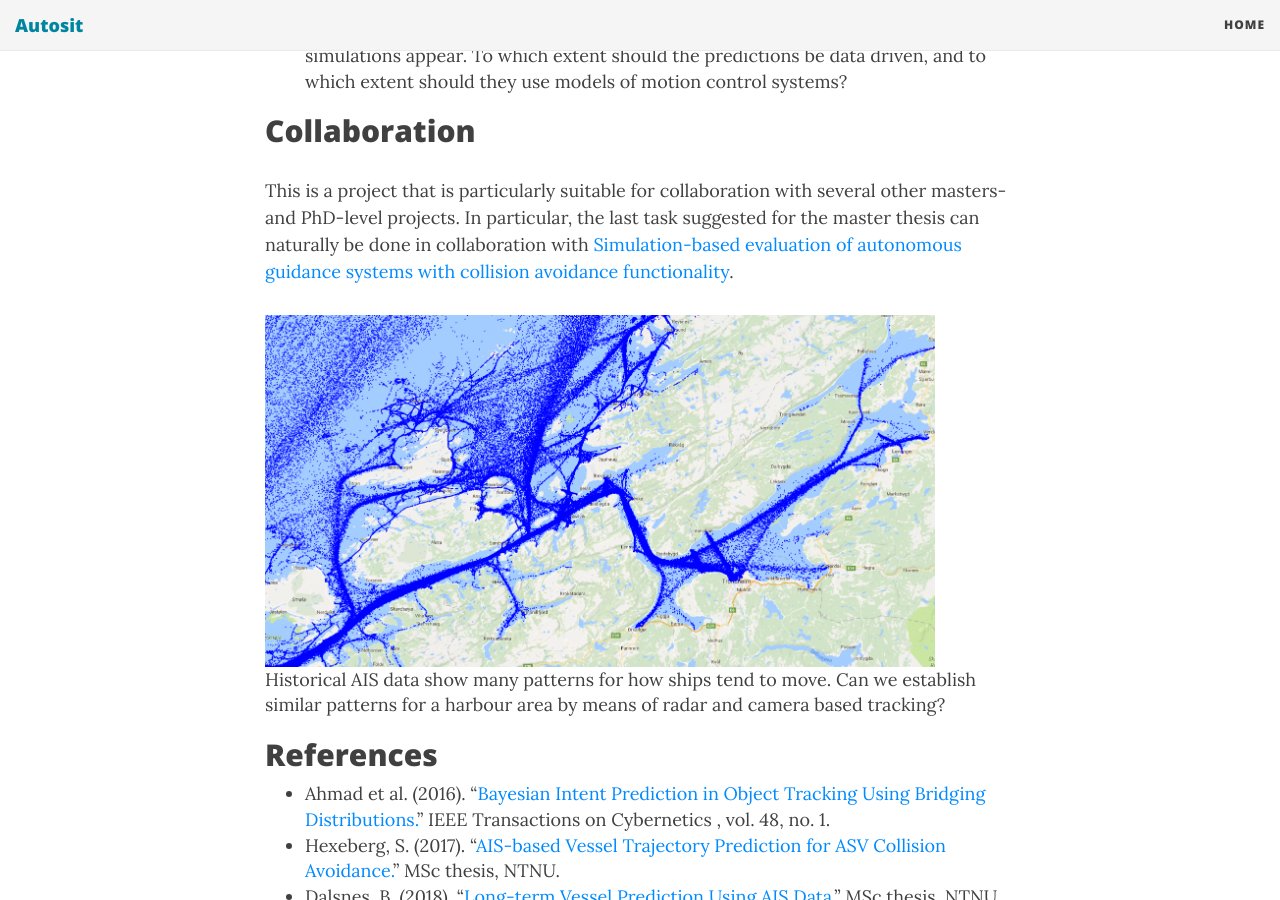
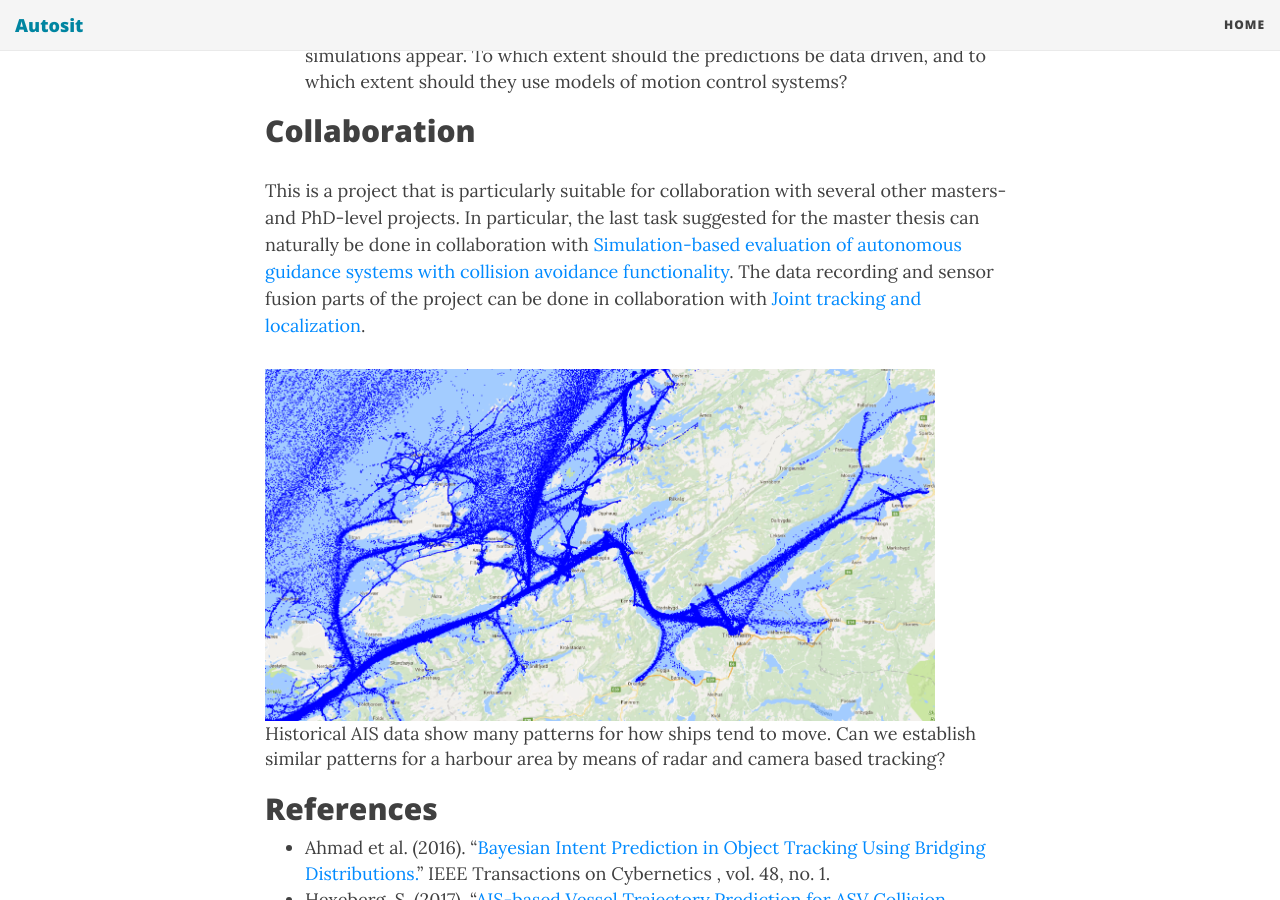
Before and after one commit to autosit/autosit.github.io, a Jekyll site: the page built from _posts/2020-04-19-ltp_canal.md, in a window 1280 px wide and 900 px high, scrolled down 2796 px. Built offline with Jekyll 4.4.1, drawn with Linux system fonts in a browser that asks for light colours; nearby versions of some CDN libraries.

Commit message:
further revisions on ltp canal

```diff
--- a/_posts/2020-04-19-ltp_canal.md
+++ b/_posts/2020-04-19-ltp_canal.md
@@ -56,7 +56,7 @@ The main goal of the specialization project is to make sure that we have a suffi
 
 ## Collaboration
 
-This is a project that is particularly suitable for collaboration with several other masters- and PhD-level projects. In particular, the last task suggested for the master thesis can naturally be done in collaboration with [Simulation-based evaluation of autonomous guidance systems with collision avoidance functionality].
+This is a project that is particularly suitable for collaboration with several other masters- and PhD-level projects. In particular, the last task suggested for the master thesis can naturally be done in collaboration with [Simulation-based evaluation of autonomous guidance systems with collision avoidance functionality]. The data recording and sensor fusion parts of the project can be done in collaboration with [Joint tracking and localization].
 
 
 |<img src="{{site.url}}/assets/ais-data-trd.png" width="670"> |
@@ -86,3 +86,4 @@ Supervisors: [Edmund Brekke], [Adil Rasheed], [Emil Thyri] and [Egil Eide].
 [Zeabuz AS]: https://zeabuz.com
 [Simulation-based evaluation of autonomous guidance systems with collision avoidance functionality]: https://autoferry.github.io/colav/2020/04/16/simulation-based-validation/
 [Egil Eide]: https://www.ntnu.no/ansatte/egil.eide
+[Joint tracking and localization]: https://autoferry.github.io/sf/2020/04/09/trackinglocalization/
```
